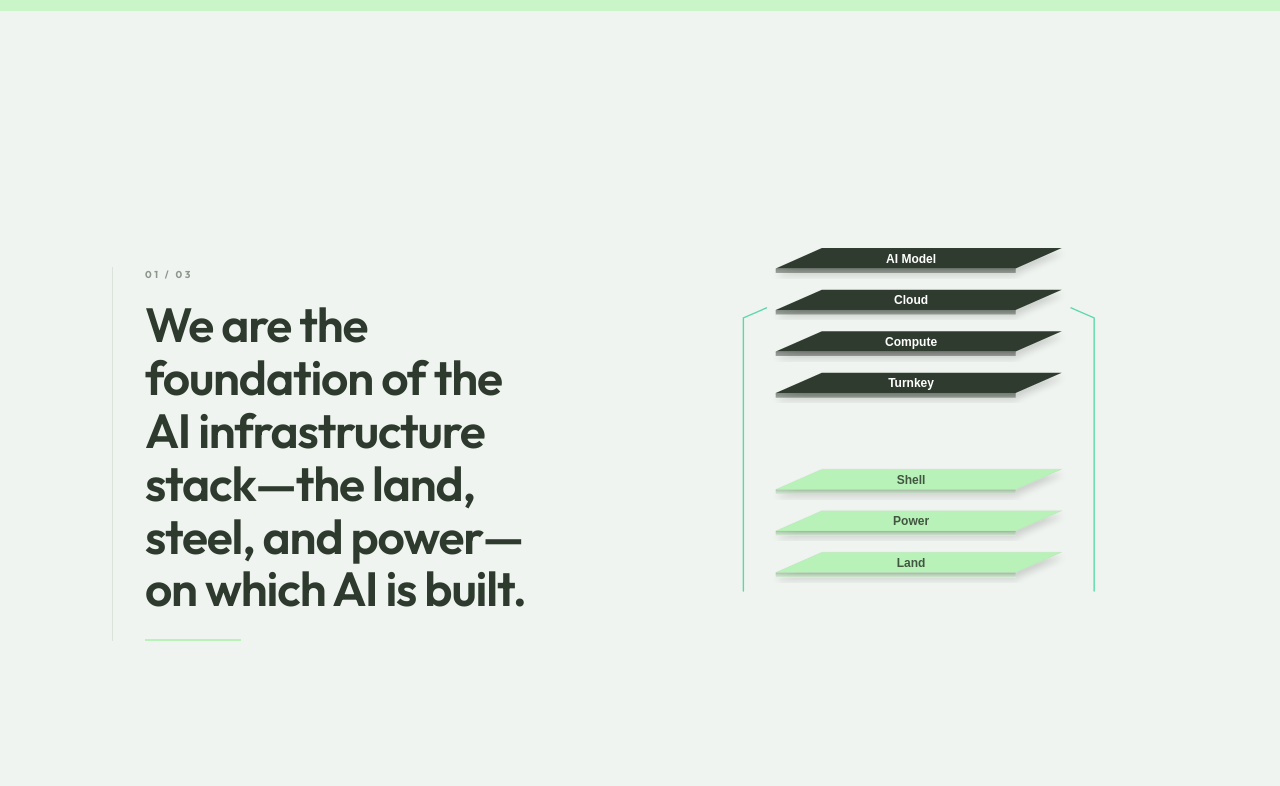
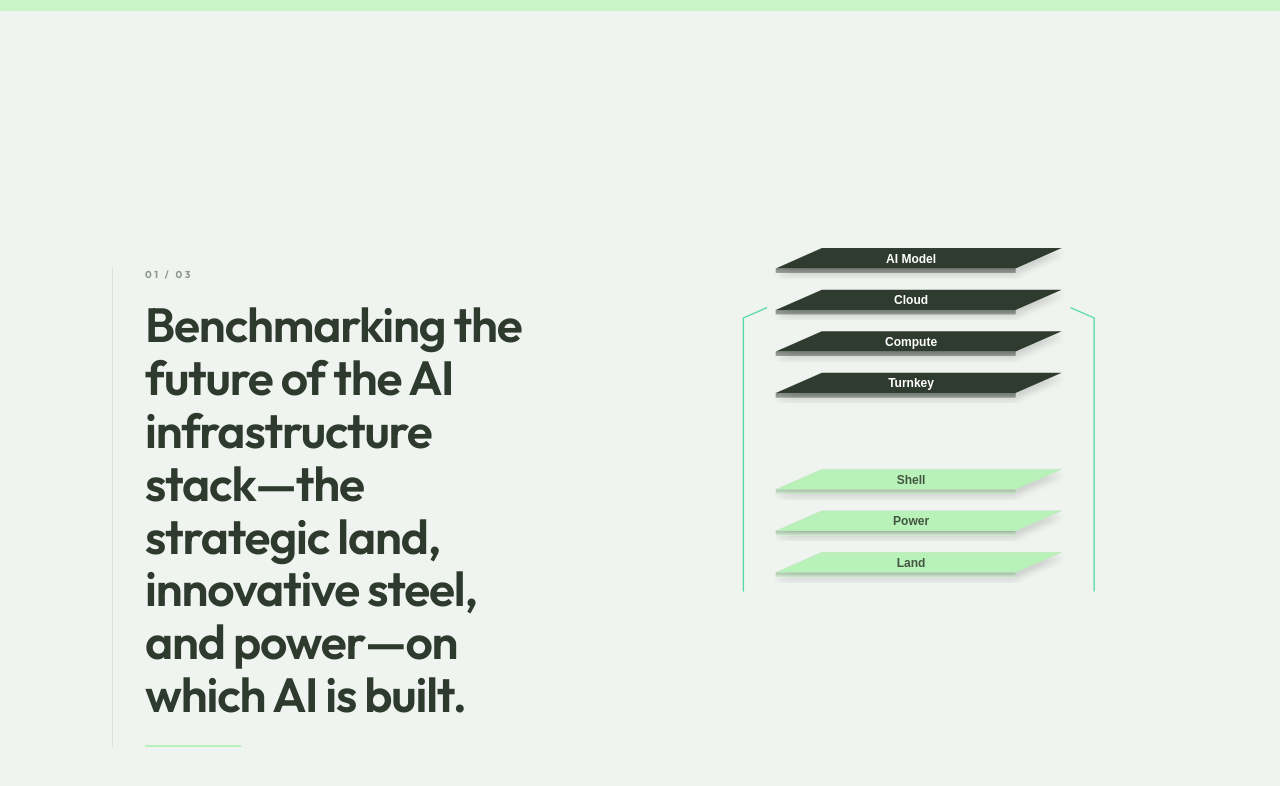
Before and after one commit to rahulkrishna-web/green-planet-power, a Next.js app: page / in a window 1280 px wide. Shown: the part 849-1635 px from the top of the page. Built offline with nearby package versions, Linux system fonts and the light colour scheme.

Commit message:
docs: update milestone text in StickyScrollStack component

```diff
--- a/components/StickyScrollStack.tsx
+++ b/components/StickyScrollStack.tsx
@@ -6,7 +6,7 @@ import { motion, useScroll, useTransform, useSpring } from "framer-motion";
 const MILESTONES = [
   {
     counter: "01 / 03",
-    text: "We are the foundation of the AI infrastructure stack—the land, steel, and power—on which AI is built.",
+    text: "Benchmarking the  future  of the AI infrastructure stack—the strategic land, innovative steel, and power—on which AI is built.",
   },
   {
     counter: "02 / 03",
```
